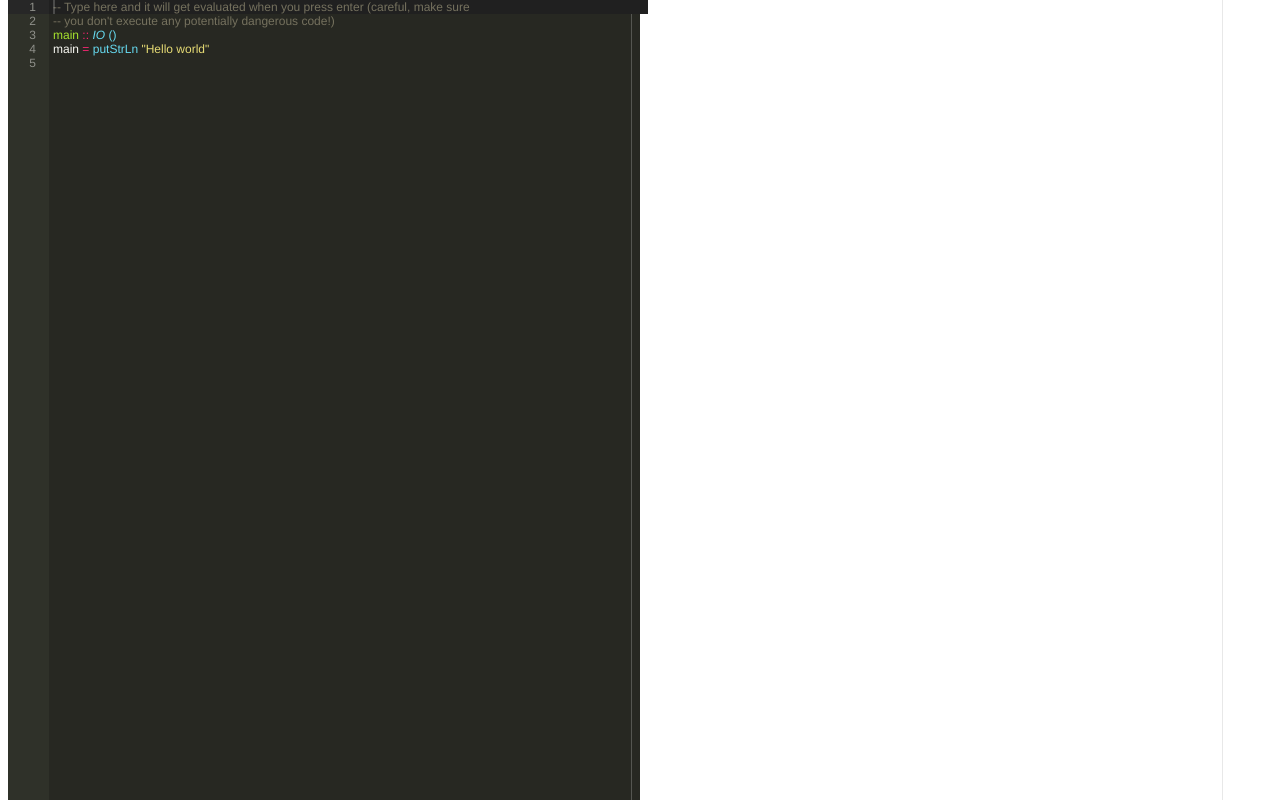
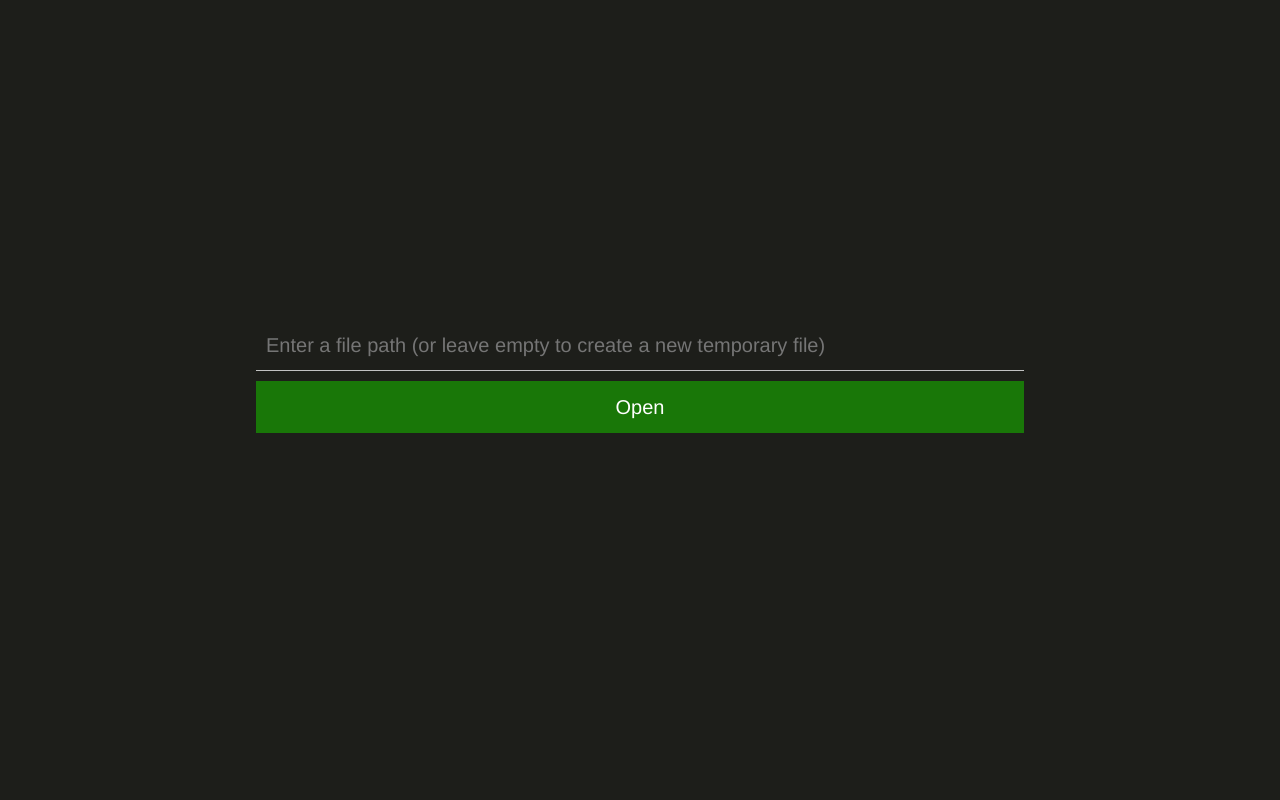
Before and after one commit to viveksjain/live-haskell, a plain HTML site: page client/index.html in a window 1280 px wide. Drawn offline with Linux system fonts and the light colour scheme.

Commit message:
Open file selector, refactor JS

```diff
--- a/client/index.html
+++ b/client/index.html
@@ -9,13 +9,15 @@
   <script src="script.js"></script>
 </head>
 <body>
-  <div id="editor" class="ace"
->-- Type here and it will get evaluated when you press enter (careful, make sure
--- you don't execute any potentially dangerous code!)
-main :: IO ()
-main = putStrLn "Hello world"
-</div>
-
-  <div id="output" class="ace"></div>
+  <div id="file_selector_container" class="fullscreen">
+    <form id="file_selector">
+      <input type="text" class="form-control" placeholder="Enter a file path (or leave empty to create a new temporary file)" name="filename" id="form_filename">
+      <button id="form_submit" type="submit">Open</button>
+    </form>
+  </div>
+  <div id="live_haskell" class="fullscreen">
+    <div id="editor" class="ace"></div>
+    <div id="output" class="ace"></div>
+  </div>
 </body>
 </html>
--- a/client/script.js
+++ b/client/script.js
@@ -1,41 +1,83 @@
 $(document).ready(function () {
-  // These are purposely globals so they can be used anywhere, and to allow for
+  // Purposely a global so it can be used anywhere, and to allow for
   // easier debugging.
-  editor = ace.edit('editor');
-  editor.$blockScrolling = Infinity;  // Hide Ace error messages
-  editor.setTheme('ace/theme/monokai');
-  editor.getSession().setMode('ace/mode/haskell');
-  editor.commands.addCommand({
-    name: 'evaluate',
-    bindKey: {win: 'Ctrl-Enter', mac: 'Command-Enter'},
-    exec: function (editor) {
-      evaluateCode();
-    }
+  live_haskell = new LiveHaskell();
+  new FileSelector(live_haskell);
+});
+
+function FileSelector(live_haskell) {
+  var that = this;
+  $('#file_selector').submit(function(ev) {
+    ev.preventDefault();
+
+    // TODO
+    // $.post('open', {filename: $('#form_filename').val()}, function (result) {
+    // });
+    var contents = "-- Type here and it will get evaluated when you press enter (careful, make sure\n-- you don't execute any potentially dangerous code!)\nmain :: IO ()\nmain = putStrLn \"Hello world\"";
+    live_haskell.setInput(contents);
+    live_haskell.enable(that);
   });
-  editor.session.setTabSize(2);
+}
 
-  output = ace.edit('output');
-  output.$blockScrolling = Infinity;  // Hide Ace error messages
-  output.setOptions({
+FileSelector.prototype.hide = function() {
+  $('#file_selector_container').hide();
+}
+
+function LiveHaskell() {
+  this._editor = ace.edit('editor');
+  this._editor.$blockScrolling = Infinity;  // Hide Ace error message about this
+  this._editor.setTheme('ace/theme/monokai');
+  this._editor.getSession().setMode('ace/mode/haskell');
+  this._editor.session.setTabSize(2);
+
+  this._output = ace.edit('output');
+  this._output.$blockScrolling = Infinity;  // Hide Ace error message about this
+  this._output.setOptions({
     readOnly: true,
     highlightActiveLine: false,
     showGutter: false
   });
   // Hack - hide cursor
-  output.renderer.$cursorLayer.element.style.opacity = 0;
-});
+  this._output.renderer.$cursorLayer.element.style.opacity = 0;
+}
 
-$(document).keyup(function (ev) {
-  // Enter key
-  if (ev.which == 13 && !(ev.metaKey || ev.ctrlKey)) {
-    evaluateCode();
+LiveHaskell.prototype.setInput = function(contents) {
+  this._editor.setValue(contents, 1);
+}
+
+LiveHaskell.prototype.setOutput = function(contents) {
+  this._output.setValue(contents, 1);
+}
+
+LiveHaskell.prototype.enable = function(file_selector) {
+  if (!this._isEnabled) {
+    this._isEnabled = true;
+    file_selector.hide();
+    $('#live_haskell').show();
+    var that = this;
+    // Evaluate on enter inside editor. Needs to be keyup so we get updated
+    // input text.
+    $('#editor').keyup(function(ev) {
+      if (ev.which == 13 && !(ev.metaKey || ev.ctrlKey)) {
+        that.evaluateInput();
+      }
+    });
+
+    // Evaluate on Cmd-/Ctrl-Enter anywhere in the window.
+    $(document).keydown(function(ev) {
+      if (ev.which == 13 && (ev.metaKey || ev.ctrlKey)) {
+        ev.preventDefault();
+        that.evaluateInput();
+      }
+    });
   }
-});
+}
 
-function evaluateCode() {
-  $.post('evaluate', {script: editor.getValue()}, function (result) {
+LiveHaskell.prototype.evaluateInput = function() {
+  var that = this;
+  $.post('evaluate', {script: this._editor.getValue()}, function(result) {
     console.log(result);
-    output.setValue(result.output || result.error, 1);
+    that.setOutput(result.output || result.error, 1);
 
     var errors = result.errors;
     var aceErrors = [];
@@ -48,6 +90,6 @@ function evaluateCode() {
         });
       }
     }
-    editor.getSession().setAnnotations(aceErrors);
+    that._editor.getSession().setAnnotations(aceErrors);
   });
 }
--- a/client/style.css
+++ b/client/style.css
@@ -1,6 +1,70 @@
 * {
   box-sizing: border-box;
+}
+
+body, #file_selector_container * {
   font-family: 'Helvetica Neue', Helvetica, Arial, sans-serif;
+}
+
+.fullscreen {
+  position: absolute;
+  top: 0;
+  bottom: 0;
+  left: 0;
+  right: 0;
+}
+
+#file_selector_container {
+  background-color: #1D1E1A;
+}
+
+#file_selector {
+  top: 40%;
+  left: 20%;
+  right: 20%;
+  position: absolute;
+}
+
+#form_filename {
+  appearance: none;
+  -webkit-appearance: none;
+  -moz-appearance: none;
+  outline: none;
+
+  padding: 0 10px;
+  font-size: 20px;
+  line-height: 2.5;
+  width: 100%;
+  border: none;
+  color: white;
+  background-color: transparent;
+  border-bottom: 1px solid #C2C2C2;
+  transition: all 0.3s;
+  padding-right: 80px;
+}
+
+#form_filename:focus {
+  border-bottom-color: white;
+}
+
+#form_submit {
+  margin-top: 10px;
+  width: 100%;
+  font-size: 20px;
+  line-height: 2.5;
+  padding: 1px 15px;
+  background-color: #197708;
+  border: none;
+  color: white;
+  cursor: pointer;
+}
+
+#form_submit:hover {
+  background-color: #268A0D;
+}
+
+#live_haskell {
+  display: none;
 }
 
 body .ace {
```
